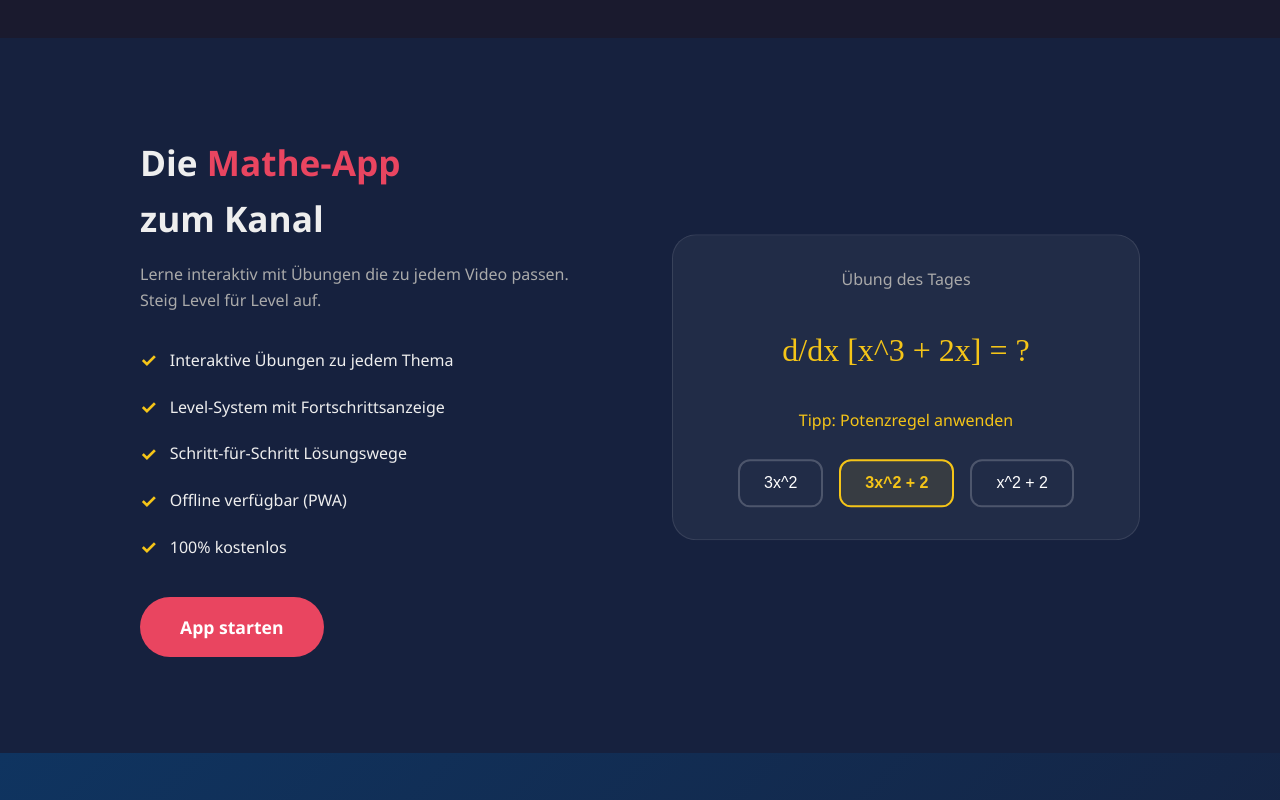
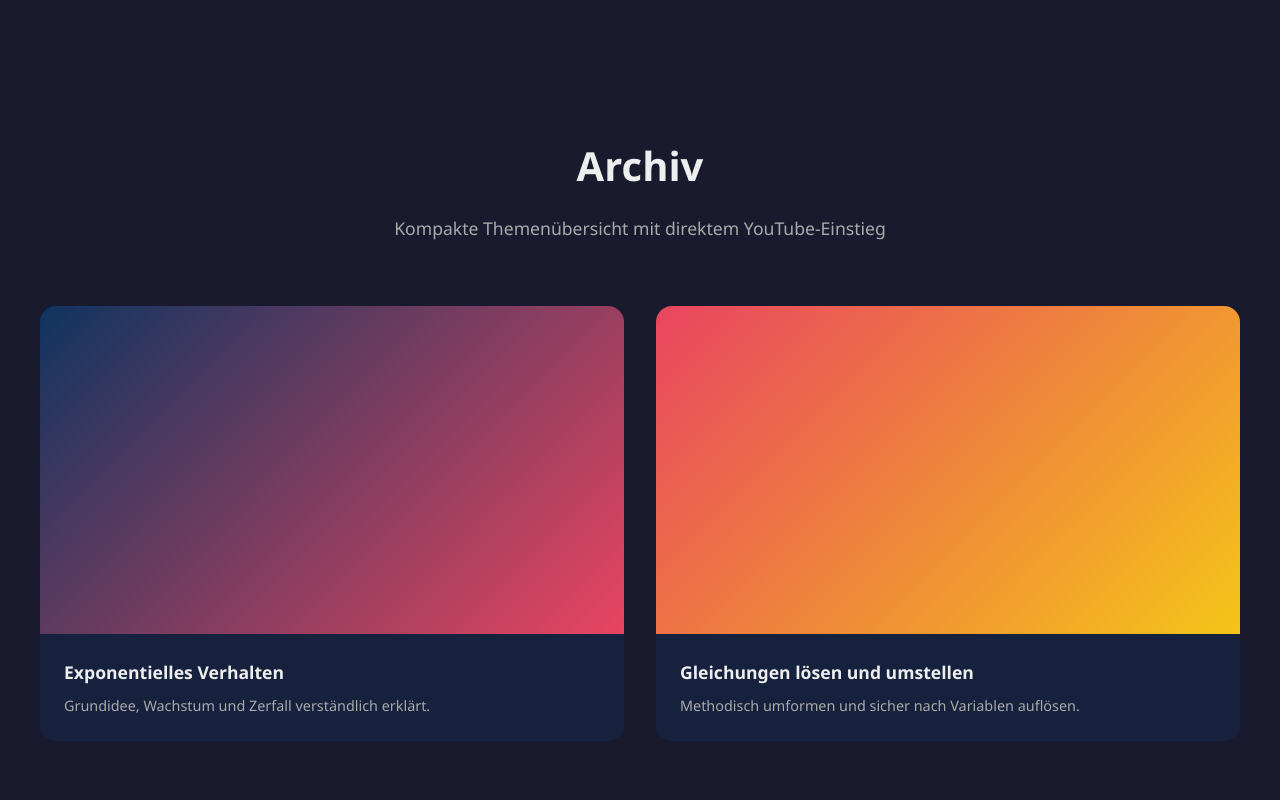
Before and after one commit to secondorderresonance-coder/secondorderresonance.de, a plain HTML site: page index.html in a window 1280 px wide. Shown: the part 2520-3320 px from the top of the page. Drawn offline with Linux system fonts and the light colour scheme.

Commit message:
Update secondorderresonance.de

```diff
--- a/index.html
+++ b/index.html
@@ -585,6 +585,30 @@
         </div>
     </section>
 
+    <!-- Archiv -->
+    <section class="videos" id="archiv">
+        <h2 class="section-title">Archiv</h2>
+        <p class="section-subtitle">Kompakte Themenübersicht mit direktem YouTube-Einstieg</p>
+
+        <div class="video-grid">
+            <a class="video-card" href="https://www.youtube.com/@Second-OrderResonance/search?query=Exponentielles%20Verhalten" target="_blank" style="text-decoration:none;color:inherit">
+                <div class="video-thumbnail" style="background: linear-gradient(135deg, #0f3460, #e94560);"></div>
+                <div class="video-info">
+                    <h3>Exponentielles Verhalten</h3>
+                    <p>Grundidee, Wachstum und Zerfall verständlich erklärt.</p>
+                </div>
+            </a>
+
+            <a class="video-card" href="https://www.youtube.com/@Second-OrderResonance/search?query=Gleichungen%20l%C3%B6sen%20und%20umstellen" target="_blank" style="text-decoration:none;color:inherit">
+                <div class="video-thumbnail" style="background: linear-gradient(135deg, #e94560, #f5c518);"></div>
+                <div class="video-info">
+                    <h3>Gleichungen lösen und umstellen</h3>
+                    <p>Methodisch umformen und sicher nach Variablen auflösen.</p>
+                </div>
+            </a>
+        </div>
+    </section>
+
     <!-- Math App Teaser -->
     <section class="app-teaser" id="app">
         <div class="app-container">
```
Also changed, not shown: app/index.html (+4 -0 lines), 1 other file.
